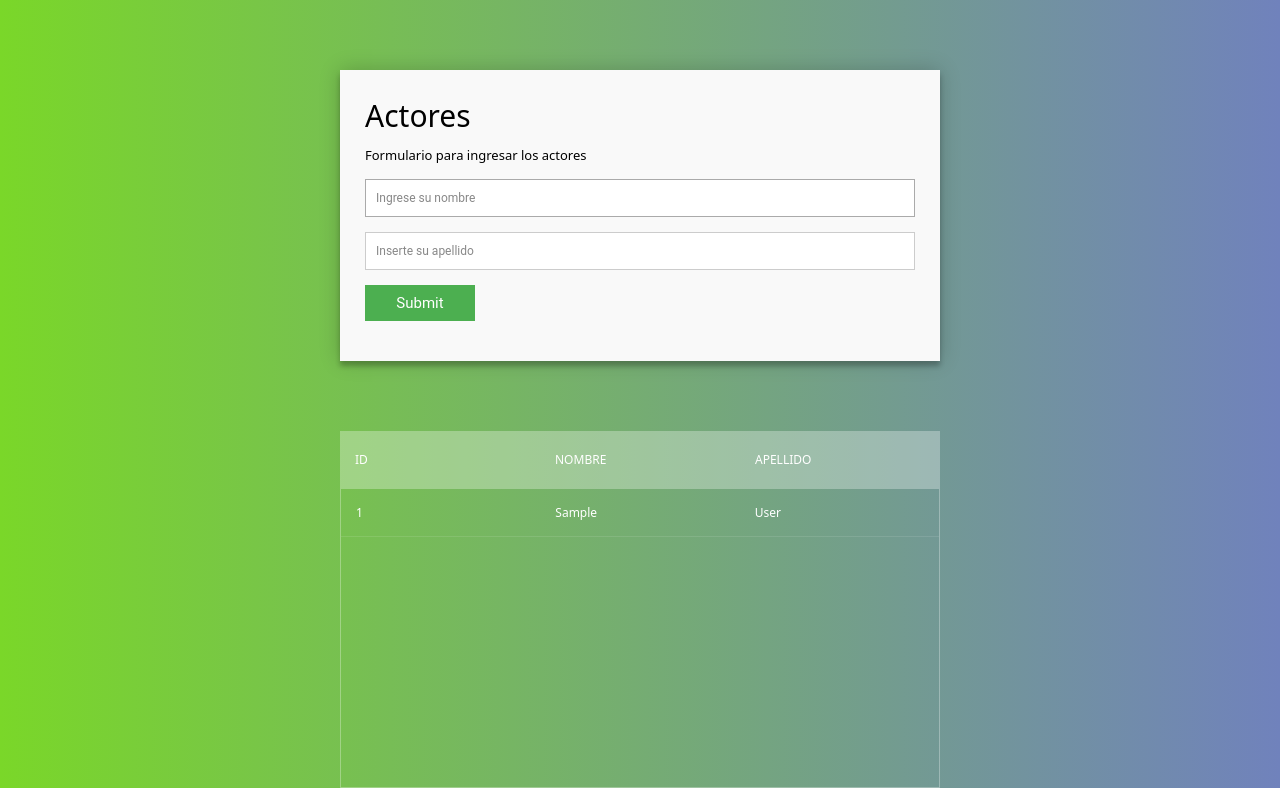
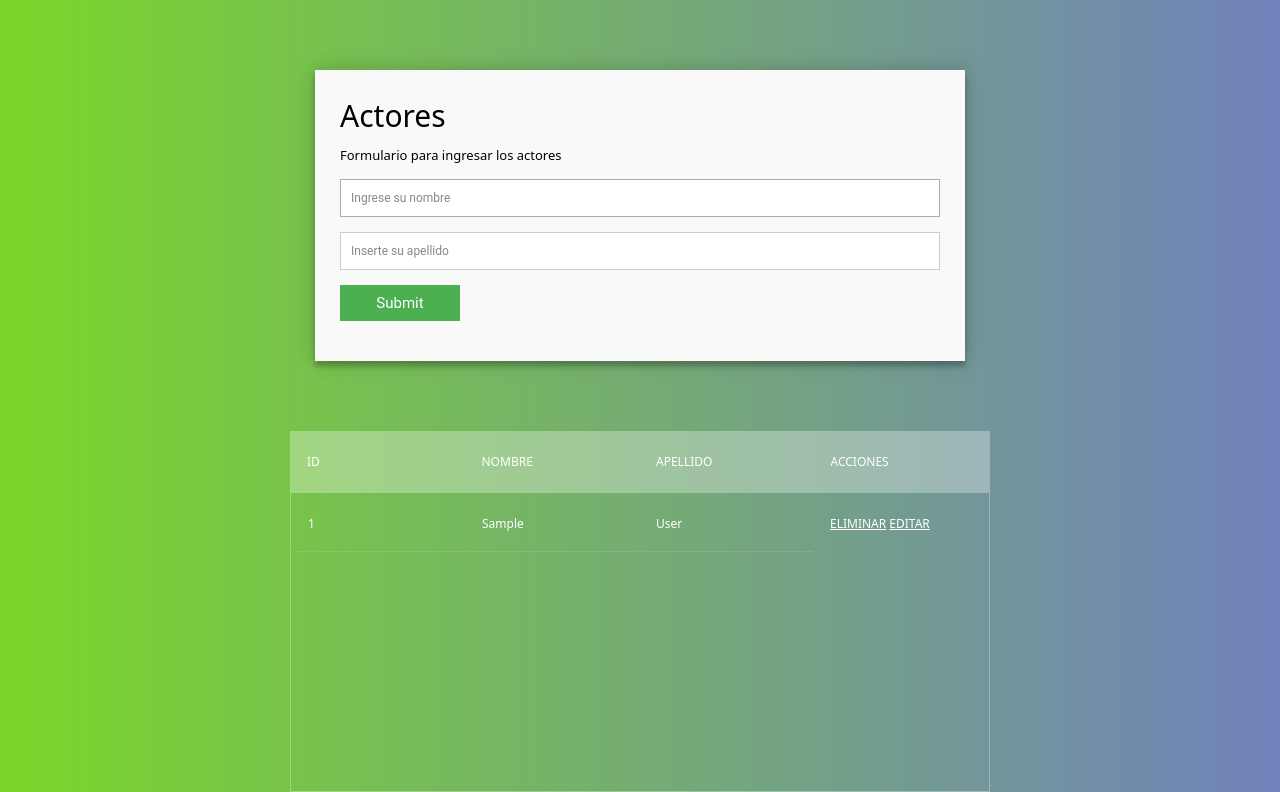
Before and after one commit to IsaelcuevasMendez/Believer, a PHP site: page /actores in a window 1280 px wide. Shown: the part 60-852 px from the top of the page. Run offline with PHP 8.4, Linux system fonts and the light colour scheme; tables that the repository leaves empty or names only in its code hold one stand-in row (values such as "Sample post"); lists and menus that the app fills with data are empty; some libraries are stand-ins or nearby versions.

Commit message:
Se hizo los funciones de editar eliminar tambien se agrego las aciones en la tabla

```diff
--- a/actores.php
+++ b/actores.php
@@ -4,7 +4,7 @@ require_once 'model/model_actores.php';
 $pagina = 'Inicio';
 
 $resultado = obtenerActores($conexion);
-
+try{
     if (isset($_POST['insetar'])) {
         $nombre = $_POST['nombre'] ?? "";
         $apellido = $_POST['apellido'] ?? "";
@@ -21,4 +21,32 @@ if (isset($_POST['insetar'])) {
         }
     }
 
+    if (isset($_GET['eliminar'])) {
+        $id = $_GET['eliminar'];
+
+        $eliminar = eliminarActor($conexion, $id);
+
+        if ($eliminado){
+            $_SESSION['mensaje'] = "Eliminado Correctamente";
+        }
+        else {
+            $_SESSION['mensaje'] = "No se puede eliminado";
+        }
+    }
+    if (isset($_GET['editar'])){
+        $id = $_GET['editar'];
+
+        $info = obtenerActoresPorID($conexion, $id);
+
+        if($editar){
+            $_SESSION['mensaje'] = "Editado correctamente";
+        } else{
+            $_SESSION['mensaje'] = "No se puede editar";
+
+        }
+    }
+}   catch(Exception $ex){
+    $_SESSION['mensaje'] = $ex->getMessage();
+}
+
 require_once 'vistas/actores.html.php';
--- a/css/style.css
+++ b/css/style.css
@@ -163,7 +163,14 @@ body {
 /* contenido centrado */
 
 .container {
-    max-width: 600px;
+    max-width: 650px;
+    width: 150%;
+    margin: 0 auto;
+    position: relative;
+}
+
+.container2 {
+    max-width: 700px;
     width: 150%;
     margin: 0 auto;
     position: relative;
@@ -287,6 +294,10 @@ fieldset {
 
 /* Codigo de la tabla de codepen */
 
+.codepen-tabla a {
+    color: white;
+}
+
 .codepen-tabla h1 {
     font-size: 30px;
     color: #fff;
--- a/model/model_actores.php
+++ b/model/model_actores.php
@@ -18,3 +18,21 @@ function insertarActor($conexion, $datos){
 
     return $resultado;
 }
+
+function eliminarActor($conexion, $id){
+
+    $query = "DELETE FROM film_actor WHERE actor_id = $id";
+
+    $resultado = mysqli_query($conexion, $query);
+
+    $query = "DELETE FROM actor WHERE actor_id = $id";
+
+    $resultado = mysqli_query($conexion, $query);
+
+    return $resultado;
+}
+
+
+function obtenerActoresPorID($conexion, $id){
+
+}
--- a/vistas/actores.html.php
+++ b/vistas/actores.html.php
@@ -29,21 +29,22 @@
         </form>
     </div>
 
-    <div class="container">
+    <div class="container2">
         <section class="codepen-tabla">
             <div class="tbl-header">
-                <table cellpadding="0" cellspacing="0" border="0">
+                <table>
                     <thead>
                         <tr>
                             <th>ID</th>
                             <th>Nombre</th>
                             <th>Apellido</th>
+                            <th>Acciones</th>
                         </tr>
                     </thead>
                 </table>
             </div>
             <div class="tbl-content">
-                <table cellpadding="0" cellspacing="0" border="0">
+                <table>
                     <tbody>
 
 
@@ -54,6 +55,10 @@
                                     <td>{$dato['actor_id']}</td>
                                     <td>{$dato['first_name']}</td>
                                     <td>{$dato['last_name']}</td>
+                                    <th>
+                                        <a class='codepen-table' href='actores.php?editar={$dato['actor_id']}'>Eliminar</a>
+                                        <a class='codepen-table' href='actores.php?eliminar={$dato['actor_id']}'>Editar</a>
+                                    </th>
                                 </tr>";
                         }
 
```
Also changed, not shown: vistas/idiomas.html.php (+6 -2 lines). Lines whose indentation alone changed are shown as unchanged.
